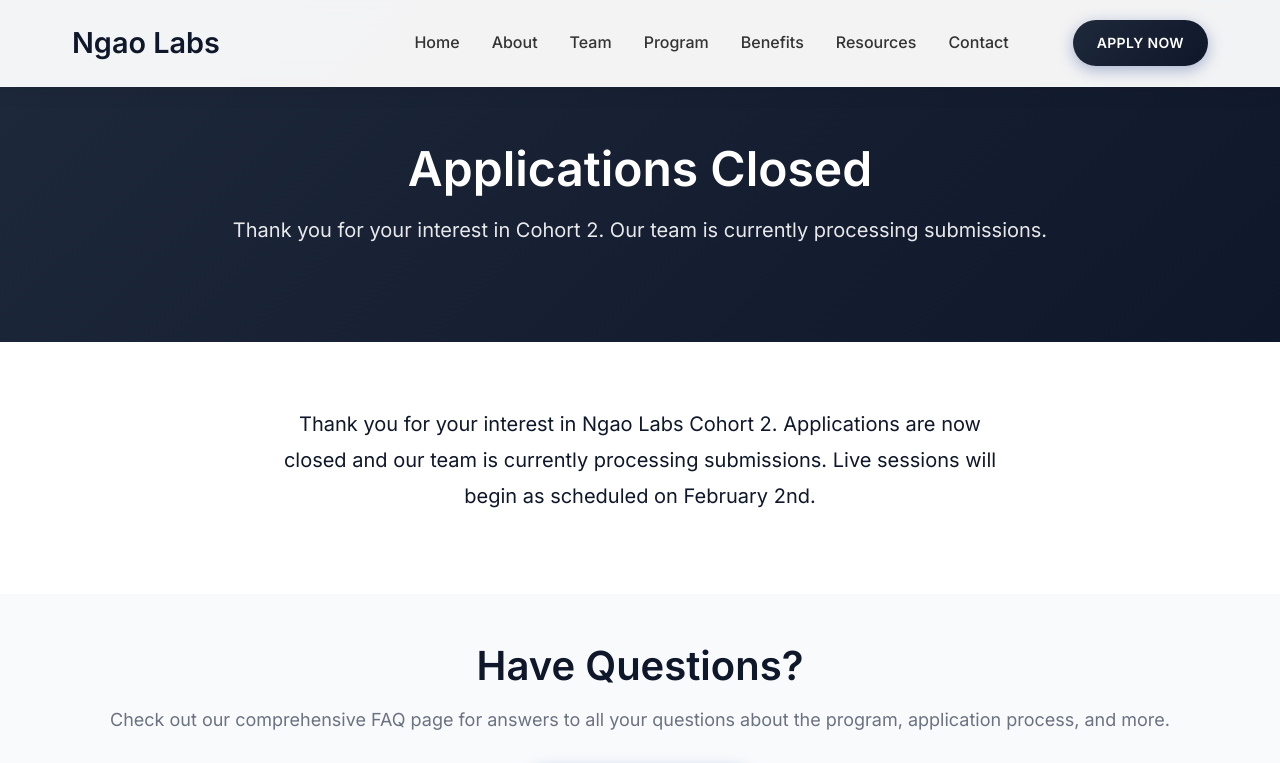
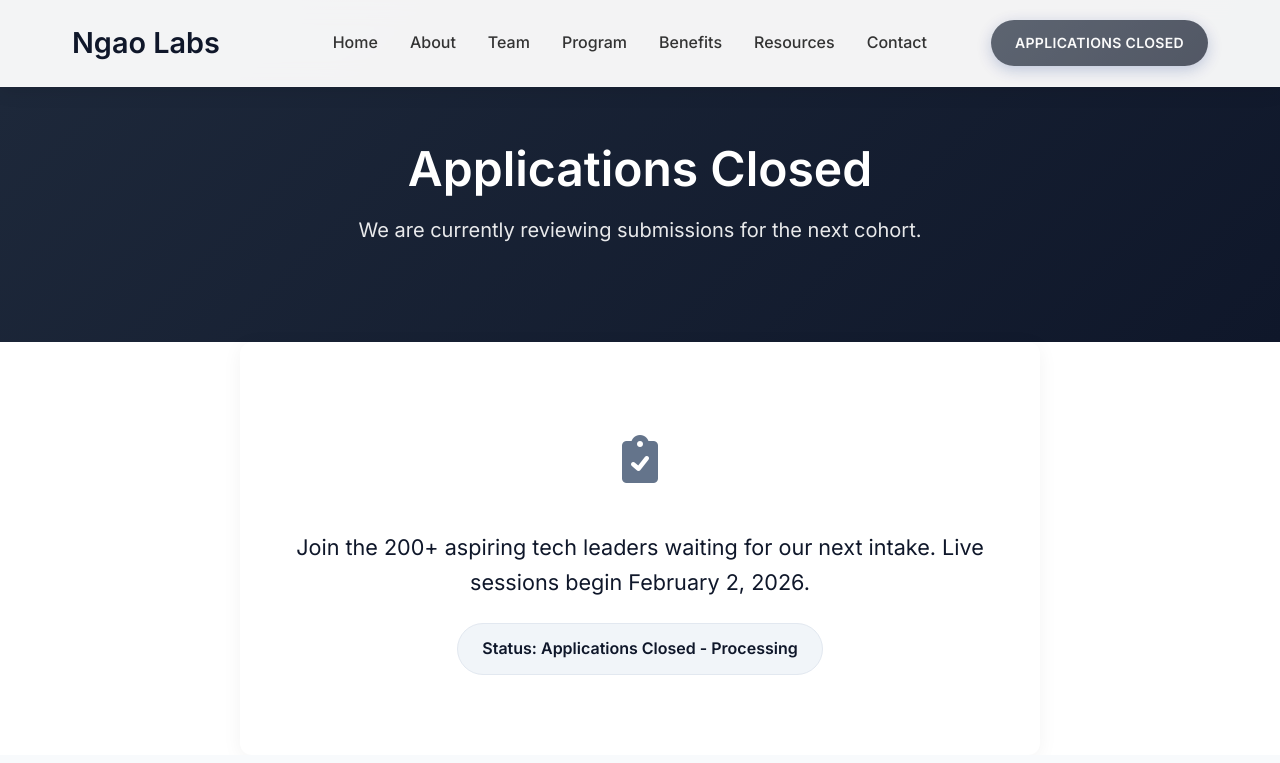
Before and after one commit to OyoriObegi/ngaolabs-website, a plain HTML site: page apply.html in a window 1280 px wide. Shown: the top 763 px of the page. Drawn offline with Linux system fonts and the light colour scheme.

Commit message:
more updates

````diff
--- a/apply.html
+++ b/apply.html
@@ -1,41 +1,34 @@
 <!DOCTYPE html>
 <html lang="en">
 <head>
-    <!-- Google Tag Manager -->
     <script>(function(w,d,s,l,i){w[l]=w[l]||[];w[l].push({'gtm.start':
     new Date().getTime(),event:'gtm.js'});var f=d.getElementsByTagName(s)[0],
     j=d.createElement(s),dl=l!='dataLayer'?'&l='+l:'';j.async=true;j.src=
     'https://www.googletagmanager.com/gtm.js?id='+i+dl;f.parentNode.insertBefore(j,f);
     })(window,document,'script','dataLayer','GTM-KWCD22DH');</script>
-    <!-- End Google Tag Manager -->
-
     <meta charset="UTF-8">
     <meta name="viewport" content="width=device-width, initial-scale=1.0">
-    <meta name="description" content="Apply to Ngao Labs' data science and tech training program. Join our community-led initiative today.">
+    <meta name="description" content="Applications for Ngao Labs' data science training are currently closed. Check back for future cohort updates.">
 
-    <!-- Open Graph / Facebook -->
     <meta property="og:type" content="website">
     <meta property="og:url" content="https://ngaolabs.org/apply">
-    <meta property="og:title" content="Apply Now - Ngao Labs">
-    <meta property="og:description" content="Apply to Ngao Labs' data science and tech training program. Join our community-led initiative today.">
+    <meta property="og:title" content="Applications Closed - Ngao Labs">
+    <meta property="og:description" content="Applications for Ngao Labs' data science training are currently closed.">
     <meta property="og:image" content="https://ngaolabs.org/images/logo-full.png">
     <meta property="og:site_name" content="Ngao Labs">
 
-    <!-- Twitter Card -->
     <meta name="twitter:card" content="summary_large_image">
     <meta name="twitter:site" content="@Ngao_Labs">
     <meta name="twitter:url" content="https://ngaolabs.org/apply">
-    <meta name="twitter:title" content="Apply Now - Ngao Labs">
-    <meta name="twitter:description" content="Apply to Ngao Labs' data science and tech training program. Join our community-led initiative today.">
+    <meta name="twitter:title" content="Applications Closed - Ngao Labs">
+    <meta name="twitter:description" content="Applications for Ngao Labs' data science training are currently closed.">
     <meta name="twitter:image" content="https://ngaolabs.org/images/logo-full.png">
 
-    <!-- Canonical URL -->
     <link rel="canonical" href="https://ngaolabs.org/apply">
 
-    <title>Apply Now - Ngao Labs</title>
+    <title>Applications Closed - Ngao Labs</title>
     <link rel="icon" type="image/png" href="images/logo1.png">
     <link rel="shortcut icon" href="favicon.ico" type="image/x-icon">
-    <!-- Preconnect for performance -->
     <link rel="preconnect" href="https://fonts.googleapis.com">
     <link rel="preconnect" href="https://fonts.gstatic.com" crossorigin>
     <link rel="preconnect" href="https://cdnjs.cloudflare.com">
@@ -47,12 +40,8 @@
     <link rel="stylesheet" href="https://cdnjs.cloudflare.com/ajax/libs/font-awesome/6.0.0/css/all.min.css">
 </head>
 <body>
-    <!-- Google Tag Manager (noscript) -->
     <noscript><iframe src="https://www.googletagmanager.com/ns.html?id=GTM-KWCD22DH"
     height="0" width="0" style="display:none;visibility:hidden"></iframe></noscript>
-    <!-- End Google Tag Manager (noscript) -->
-
-    <!-- Navigation -->
     <nav class="navbar">
         <div class="nav-container">
             <div class="nav-logo">
@@ -81,7 +70,7 @@
                     <a href="/contact" class="nav-link">Contact</a>
                 </li>
                 <li class="nav-item">
-                    <a href="/apply" class="nav-link apply-btn active">Apply Now</a>
+                    <a href="#" class="nav-link apply-btn" style="opacity: 0.7; pointer-events: none; cursor: default;">Applications Closed</a>
                 </li>
             </ul>
             <div class="hamburger">
@@ -92,26 +81,29 @@
         </div>
     </nav>
 
-    <!-- Application Header -->
     <section class="page-header">
         <div class="container">
             <h1>Applications Closed</h1>
-            <p>Thank you for your interest in Cohort 2. Our team is currently processing submissions.</p>
+            <p>We are currently reviewing submissions for the next cohort.</p>
         </div>
     </section>
 
-    <!-- Application Form -->
     <section class="application-form">
         <div class="container">
-            <div style="text-align: center; padding: 4rem 2rem; max-width: 800px; margin: 0 auto;">
-                <p style="font-size: 1.25rem; line-height: 1.8; color: var(--text);">
-                    Thank you for your interest in Ngao Labs Cohort 2. Applications are now closed and our team is currently processing submissions. Live sessions will begin as scheduled on February 2nd.
+            <div style="text-align: center; padding: 5rem 2rem; max-width: 800px; margin: 0 auto; background: #fff; border-radius: 12px; box-shadow: 0 4px 20px rgba(0,0,0,0.05);">
+                <div style="margin-bottom: 2rem; font-size: 3rem; color: #64748b;">
+                    <i class="fas fa-clipboard-check"></i>
+                </div>
+                <p style="font-size: 1.35rem; line-height: 1.6; color: var(--text); margin-bottom: 1.5rem;">
+                    Join the 200+ aspiring tech leaders waiting for our next intake. Live sessions begin February 2, 2026.
                 </p>
+                <div style="display: inline-block; padding: 0.75rem 1.5rem; background-color: #f1f5f9; border-radius: 50px; border: 1px solid #e2e8f0;">
+                    <strong style="color: #0f172a; font-weight: 600;">Status: Applications Closed - Processing</strong>
+                </div>
             </div>
         </div>
     </section>
 
-    <!-- FAQ Link Section -->
     <section class="faq-section" style="padding: 3rem 0; background: var(--bg-light); text-align: center;">
         <div class="container">
             <h2 style="margin-bottom: 1rem; color: var(--primary);">Have Questions?</h2>
@@ -124,7 +116,6 @@
         </div>
     </section>
 
-    <!-- Footer -->
     <footer class="footer">
         <div class="container">
             <div class="footer-content">
@@ -171,3 +162,5 @@
     <script src="js/main.js?v=20260109"></script>
 </body>
 </html>
+
+```
````
Also changed, not shown: index.html (+2 -3 lines). Lines whose indentation alone changed are shown as unchanged.
